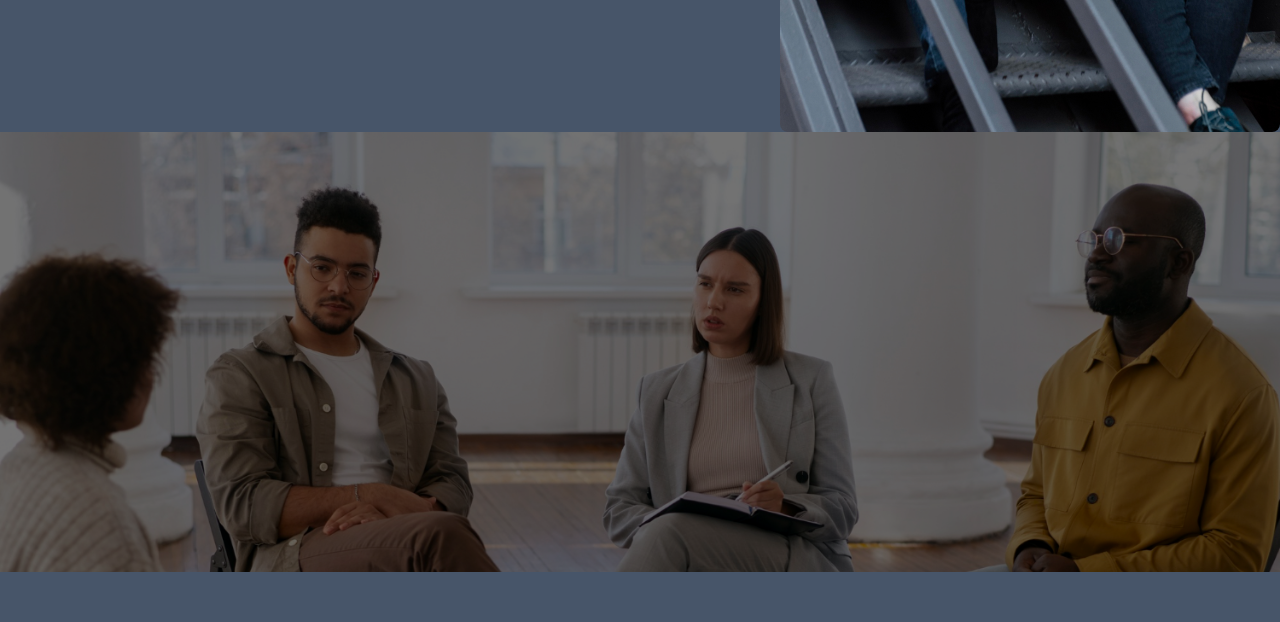
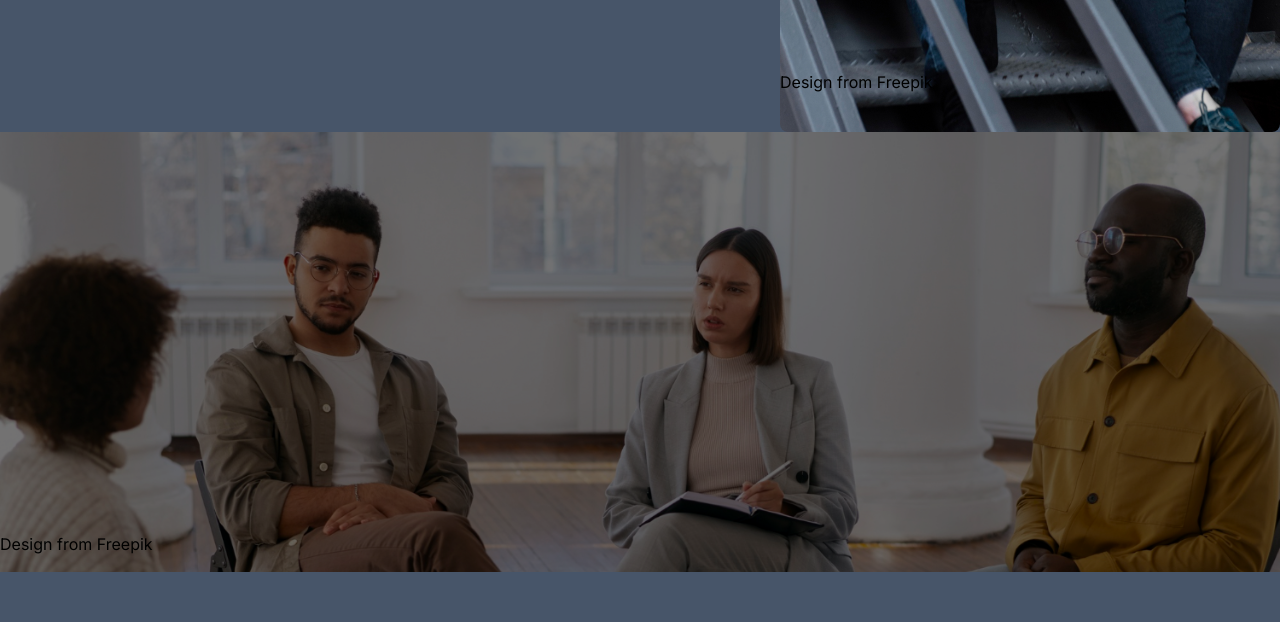
Before and after one commit to ErickW01/Journal-App, a Next.js app: page /about-us in a window 1280 px wide. Shown: the part 690-1312 px from the top of the page. Built offline with nearby package versions, Linux system fonts and the light colour scheme.

Commit message:
update to about-us & front page for correct attribution

```diff
--- a/app/about-us/page.module.scss
+++ b/app/about-us/page.module.scss
@@ -1,3 +1,8 @@
-.centralHero {
-  background-image: url("/public/images/group-therapy.jpg");
+.freePikLabel {
+  position: absolute;
+  bottom: 1rem;
 }
+
+.freePikImg {
+  position: relative;
+}
--- a/app/about-us/page.tsx
+++ b/app/about-us/page.tsx
@@ -1,4 +1,5 @@
 import Image from "next/image";
+import style from './page.module.scss'
 
 export default function AboutUs() {
   return (
@@ -12,27 +13,29 @@ export default function AboutUs() {
             But legally, we cannot. And this site is purely just for showcasing skills.
           </p>
         </div>
-        <div className="">
+        <div>
           <Image
-            className="rounded-lg"
+            className={`rounded-lg ${style["freePikImg"]}`}
             src={"/images/friends-speaking.jpg"}
             alt={"mock"}
             width={500}
             height={200}
             priority={true}
           />
+          <span className={`${style["freePikLabel"]}`}>Design from Freepik</span>
         </div>
       </div>
 
       <div
-        className="centralHero m-w-full m-h-full h-full"
+        className={`${style["freePikImg"]} m-w-full m-h-full h-full`}
         style={{
           backgroundImage: `url(${"/images/group-therapy.jpg"})`,
           backgroundRepeat: "no-repeat",
           backgroundSize: "cover",
         }}
       >
-        <div className={"opacity-55 bg-black"}>
+          <span className={`${style["freePikLabel"]}`}>Design from Freepik</span>
+          <div className={"opacity-55 bg-black"}>
         <h1 className="text-center pt-40 pb-40 font-extrabold tracking-tight leading-none md:text-5xl xl:text-6xl text-slate">
           Literally Not Professionals<br /> Just One Guy
         </h1>
--- a/app/page.tsx
+++ b/app/page.tsx
@@ -1,7 +1,7 @@
 import Image from "next/image";
 import Nav from "../components/Nav";
 import LogIn from "../components/LogIn";
-import Hero from "../components/Hero";
+import Hero from "../components/Hero/Hero";
 
 export default function Home() {
   return (
--- a/components/Hero.tsx
+++ b/components/Hero/Hero.tsx
@@ -1,6 +1,6 @@
 import React from "react";
 import Image from "next/image";
-
+import style from './hero.module.scss'
 
 export default function Hero() {
 
@@ -40,13 +40,14 @@ export default function Hero() {
           </a>
         </div>
         <div className="hidden lg:mt-0 lg:col-span-5 lg:flex">
-          <Image className="h-auto max-w-lg rounded-lg"
+          <Image className={`${style["freePikImg"]} h-auto max-w-lg rounded-lg`}
            src={'/images/red-journal.jpg'}
           alt={'mock'}
           width={500}
           height={500}
           priority={true}
           />
+          <span className={`${style["freePikLabel"]}`}>Design from Freepik</span>
         </div>
       </div>
     </section>
--- /dev/null
+++ b/components/Hero/hero.module.scss
@@ -0,0 +1,8 @@
+.freePikLabel {
+    position: absolute;
+    bottom: 1rem;
+  }
+
+  .freePikImg {
+    position: relative;
+  }
--- a/package.json
+++ b/package.json
@@ -13,7 +13,8 @@
     "next": "14.2.5",
     "react": "^18",
     "react-dom": "^18",
-    "react-icons": "^5.3.0"
+    "react-icons": "^5.3.0",
+    "sass": "^1.77.8"
   },
   "devDependencies": {
     "@types/node": "^20",
```
Also changed, not shown: 1 other file (tests, documents, lock files or other folders).
